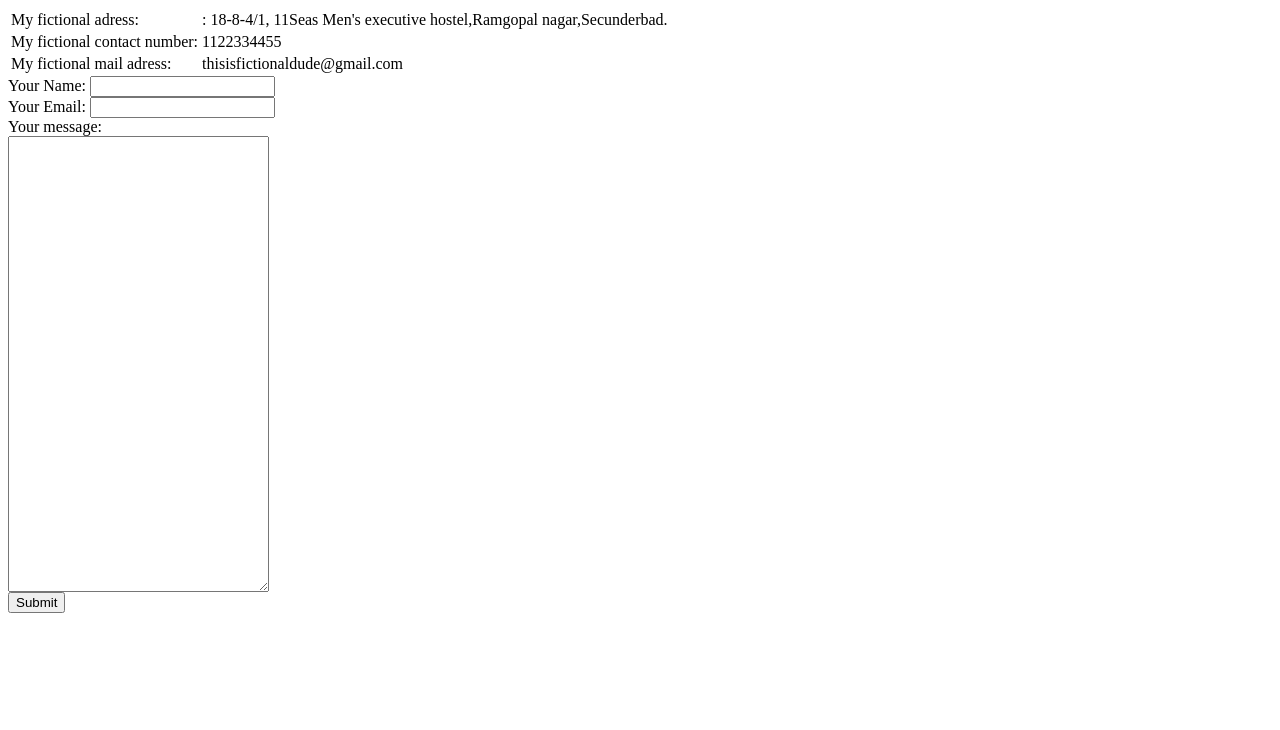
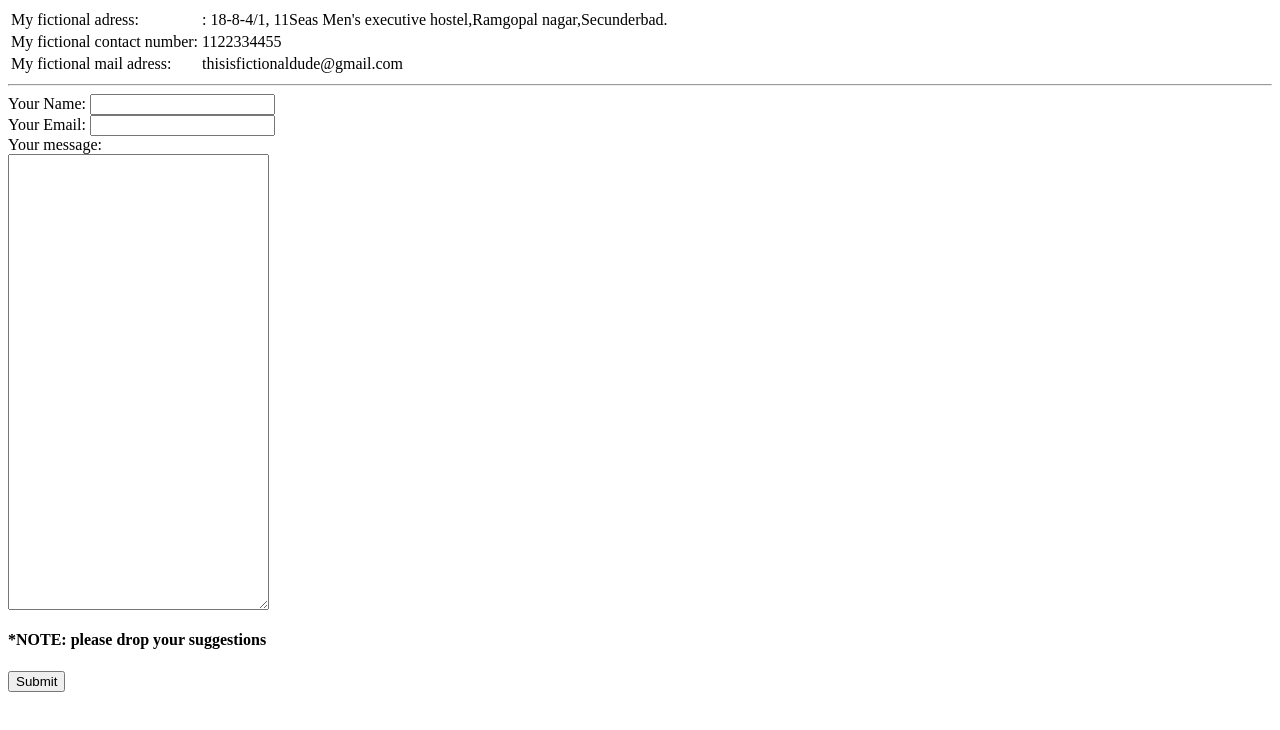
Before and after one commit to johnwycliffe/cv, a plain HTML site: page contact mr.John wycliffe.html in a window 1280 px wide. Drawn offline with Linux system fonts and the light colour scheme.

Commit message:
added suggestion coloumn

```diff
--- a/contact mr.John wycliffe.html
+++ b/contact mr.John wycliffe.html
@@ -25,6 +25,7 @@
 
 
         </table>
+        <hr>
          <form class="" action="mailto:info@johnwycliffechindada@gmail.com" method="post" enctype="text/plain">
             <label>Your Name:</label>
             <input type ="text" name="Your name" value=""><br>
@@ -32,6 +33,7 @@
             <input type ="email" name="Your email" value=""><br>
             <label> Your message:</label><br>
             <textarea name="Your Message" rows="30" cols="30"></textarea><br>
+              <h4>*NOTE: please drop your suggestions</h4>
             <input type ="submit"name="">
 
 
```
